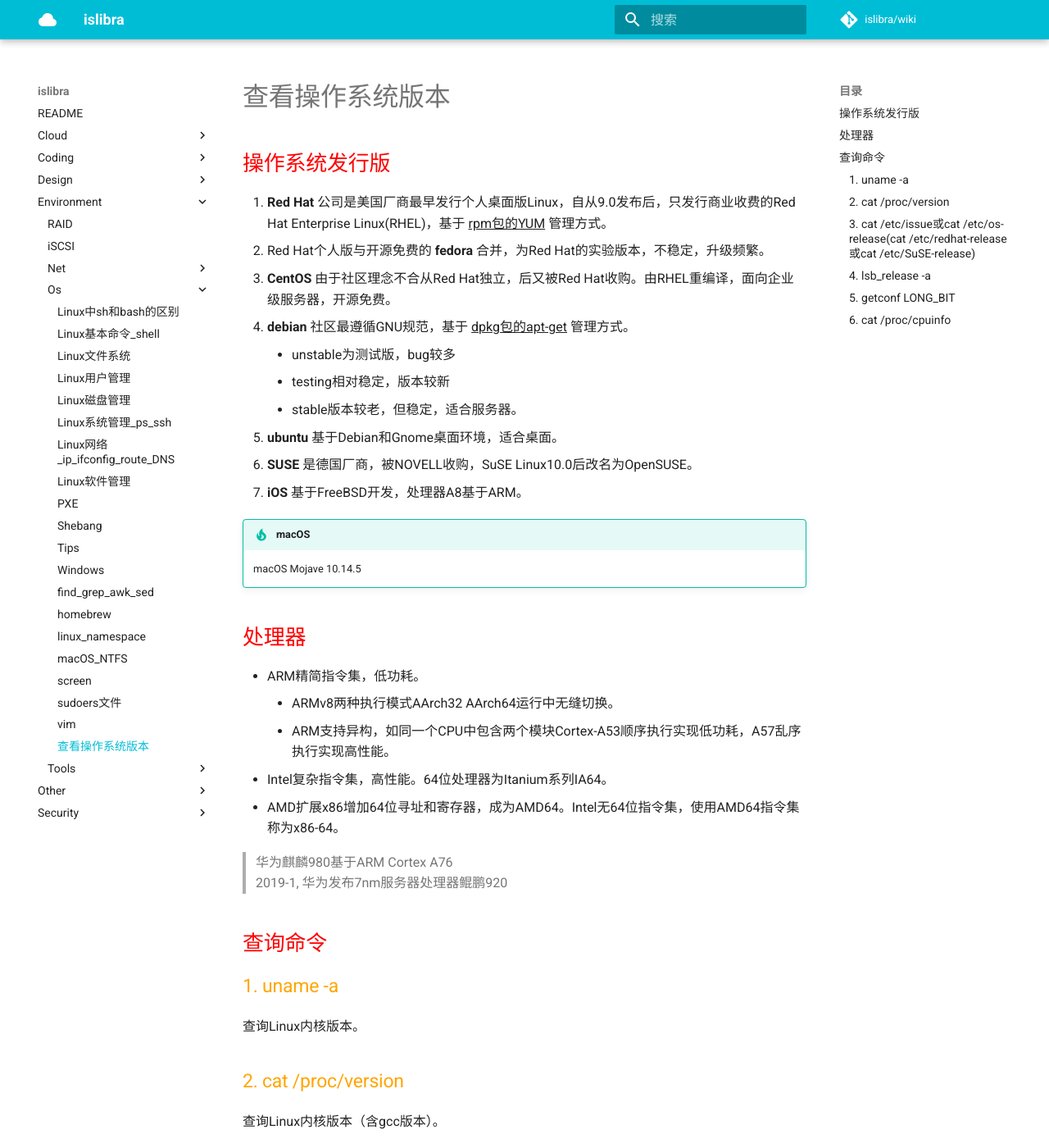
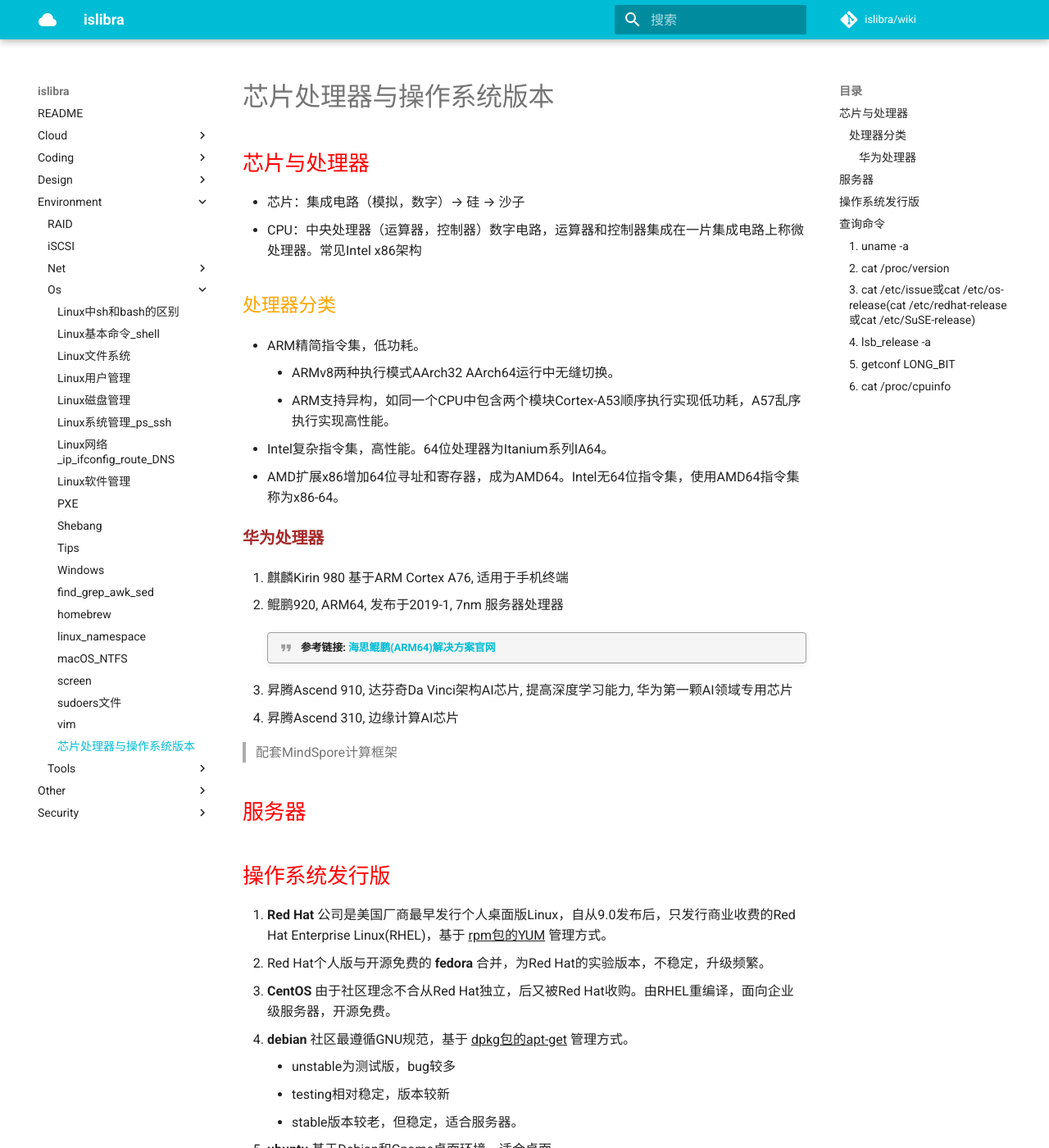
Before and after one commit to islibra/wiki, an MkDocs documentation site: the page built from docs/environment/os/芯片处理器与操作系统版本.md, in a window 1280 px wide and 1400 px high. Shown: the whole window at 82% size. Built offline with MkDocs 1.6.1 and Material for MkDocs 9.7.7, drawn with Linux system fonts in a browser that asks for light colours; comment, search, counter and statistics services are not loaded.

Commit message:
Update and rename 查看操作系统版本.md to 芯片处理器与操作系统版本.md

```diff
--- a/docs/environment/os/查看操作系统版本.md
+++ b/docs/environment/os/芯片处理器与操作系统版本.md
@@ -1,4 +1,31 @@
-# 查看操作系统版本
+# 芯片处理器与操作系统版本
+
+## 芯片与处理器
+
+- 芯片：集成电路（模拟，数字）--> 硅 --> 沙子
+- CPU：中央处理器（运算器，控制器）数字电路，运算器和控制器集成在一片集成电路上称微处理器。常见Intel x86架构
+
+### 处理器分类
+
+- ARM精简指令集，低功耗。
+    - ARMv8两种执行模式AArch32 AArch64运行中无缝切换。
+    - ARM支持异构，如同一个CPU中包含两个模块Cortex-A53顺序执行实现低功耗，A57乱序执行实现高性能。
+- Intel复杂指令集，高性能。64位处理器为Itanium系列IA64。
+- AMD扩展x86增加64位寻址和寄存器，成为AMD64。Intel无64位指令集，使用AMD64指令集称为x86-64。
+
+#### 华为处理器
+
+1. 麒麟Kirin 980 基于ARM Cortex A76, 适用于手机终端
+1. 鲲鹏920, ARM64, 发布于2019-1, 7nm 服务器处理器
+
+    !!! quote "参考链接: [海思鲲鹏(ARM64)解决方案官网](http://3ms.huawei.com/hi/group/3845729)"
+
+1. 昇腾Ascend 910, 达芬奇Da Vinci架构AI芯片, 提高深度学习能力, 华为第一颗AI领域专用芯片
+1. 昇腾Ascend 310, 边缘计算AI芯片
+
+> 配套MindSpore计算框架
+
+## 服务器
 
 ## 操作系统发行版
 
```
Also changed, not shown: other parts of docs/environment/os/芯片处理器与操作系统版本.md (+1 -12 lines).
